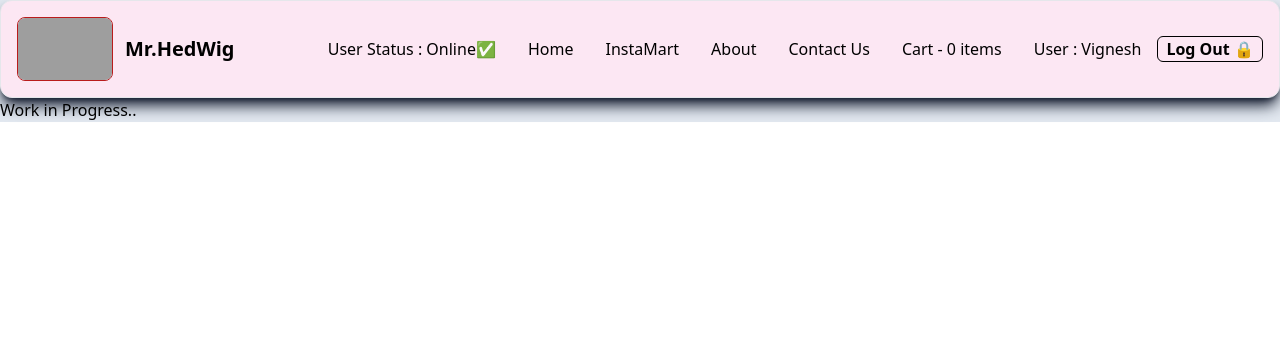
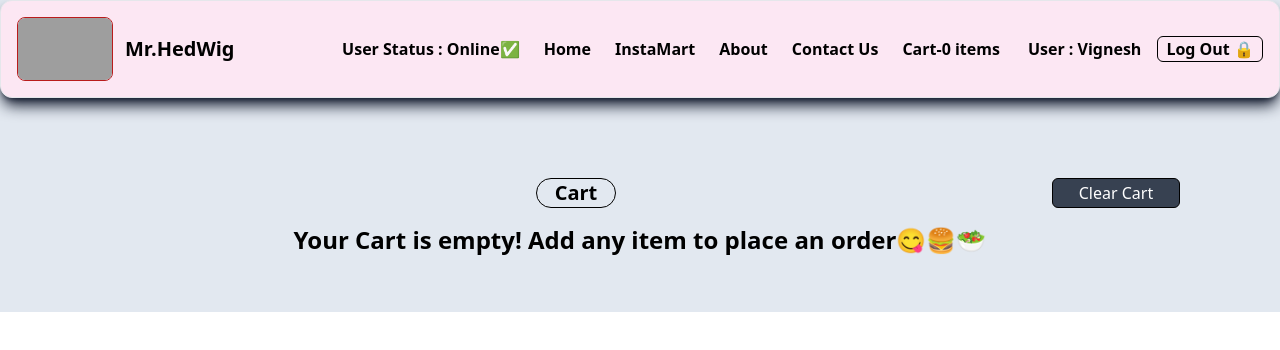
Before and after one commit to VigneshElangovan52/Mr.HedwiG_Food_Delivery, a React (Create React App) app: page /cart in a window 1280 px wide. Shown: the top 350 px of the page. Built offline with nearby package versions, Linux system fonts and the light colour scheme; grey boxes are pictures that could not be loaded.

Commit message:
Store setup successful and updated Cart functionality

```diff
--- a/src/App.js
+++ b/src/App.js
@@ -4,6 +4,8 @@ import Header from './components/Header';
 import { Outlet } from 'react-router-dom';
 import UserContext from './utils/UserContext';
 import { useEffect, useState } from 'react';
+import { Provider } from 'react-redux';
+import appStore from './utils/appStore';
 
 const AppLayout =()=>{
 
@@ -19,8 +21,10 @@ const AppLayout =()=>{
     return (
       <UserContext.Provider value={{ loggedInBy: user, setUser}}>
         <div className="bg-slate-200">
+          <Provider store={appStore}>
           <Header />
           <Outlet />
+          </Provider>
         </div>
       </UserContext.Provider>
     );
--- a/src/components/About.js
+++ b/src/components/About.js
@@ -2,7 +2,7 @@ import UserClass from "./UserClass";
 
 const About = () => {
     return (
-        <div className="bg-gray-100 my-4 p-2 border border-solid border-gray-200  h-60 rounded-lg hover:bg-gray-200">
+        <div className="bg-gray-100 my-4 p-2 border border-solid border-gray-200 rounded-lg">
             <h1>**About Us: Mr.Foody - Your Culinary Companion**</h1>
             <p>At Mr.Foody, we are more than just a food delivery application; we are your ultimate culinary companion, dedicated to satisfying your cravings and bringing delectable experiences to your doorstep.
 
--- a/src/components/Cart.js
+++ b/src/components/Cart.js
@@ -1,9 +1,28 @@
+import { useDispatch, useSelector } from "react-redux";
+import CategoryItems from "./CategoryItems";
+import { clearCart } from "../utils/CartSlice";
+
 const Cart = () => {
+  const cartItems = useSelector((store) => store.cart.items);
+
+  const dispatch = useDispatch();
+
+  const clearCartHandler = () => {
+    dispatch(clearCart());
+  }
+
   return (
-    <div>
-        <h1>Work in Progress..</h1>
+    <div className="text-center m-10 p-10 ">
+      <div className="flex px-5">
+        <h1 className="m-auto font-bold text-xl border border-black w-20 rounded-2xl">Cart</h1>
+        <button className="bg-gray-700 text-white border hover:bg-black border-solid border-black rounded-md px-2 w-32" onClick={clearCartHandler}>Clear Cart</button>
+      </div>
+      {cartItems.length === 0 && <h1 className="font-bold text-2xl p-4">Your Cart is empty! Add any item to place an order😋🍔🥗</h1>}
+      <div>
+        <CategoryItems data={cartItems} />
+      </div>
     </div>
-  )
-}
+  );
+};
 
 export default Cart;
--- a/src/components/CategoryItems.js
+++ b/src/components/CategoryItems.js
@@ -1,18 +1,35 @@
 import React from 'react';
 import { CDN_URL } from '../utils/constants';
+import { useDispatch } from 'react-redux';
+import { addItem, removeItem } from '../utils/CartSlice';
 
 const CategoryItems = ({data}) => {
   console.log(data, "foodlist");
 
+  const dispatch = useDispatch();
+
+  const addItemHandler = (item) => {
+    dispatch(addItem(item));
+
+  }
+
+  const removeItemHandler = (item) => {
+    dispatch(removeItem(item));
+
+  }
+
   return (
     <div>
       {data.map((item) => (
-        <div className='p-3 m-2 border-b-2 border-gray-500 shadow-lg flex justify-between rounded-lg'>
+        <div className='p-3 m-2 border-2 border-gray-500 shadow-lg flex justify-between rounded-lg'>
           <div className='text-left w-9/12' ><h1 className='font-semibold'>{item.card.info.name} - Rs.{item.card.info.price ? item.card.info.price/100 : item.card.info.defaultPrice/100 }</h1>
           {item.card.info.description ? <p className='pt-2'>{item.card.info.description}</p> : <p>Good Food,Good Life</p>}
           </div>
-          <img className = 'w-20 h-20' src = {CDN_URL + item.card.info.imageId} alt="Unavailable" />
-          <button className='bg-black text-white h-6 rounded-md pd-1 px-2'>Add+</button>
+          <img className = 'w-32 h-28' src = {CDN_URL + item.card.info.imageId} alt="Unavailable" />
+          <div className='pt-3 px-1 space-y-3 w-24'>
+          <button className='bg-black text-white h-6 border-black rounded-md pd-3 px-2' onClick={()=> {addItemHandler(item)}}>Add+</button>
+          <button className='bg-black text-white h-6  border-black rounded-md pd-1 px-2' onClick={()=> {removeItemHandler(item)}}>Remove-</button>
+          </div>
         </div>
       ))}
     </div>
--- a/src/components/Header.js
+++ b/src/components/Header.js
@@ -2,6 +2,7 @@ import { useContext, useState } from "react";
 import { Link } from "react-router-dom";
 import useOnlineStatus from "../utils/useOnlineStatus";
 import UserContext from "../utils/UserContext";
+import { useSelector } from "react-redux";
 
 
 const AppName = () => {
@@ -29,19 +30,21 @@ const Header = () => {
   const userStatus = useOnlineStatus();
   const {loggedInBy} = useContext(UserContext);
 
-  console.log(loggedInBy, '12345');
+  const cartItems = useSelector((store)=> store.cart.items);
+
+  console.log(cartItems, 'items');
 
   return (
     <div className="flex justify-between bg-pink-100 p-4 rounded-xl border shadow-lg shadow-slate-900 ">
       <AppName />
-      <div className="flex items-center">
+      <div className="flex items-center font-bold">
         <ul className="flex items-center">
-          <li className="items-center p-4">User Status : {((userStatus && isLoggedIn === 'Log Out') ? 'Online✅' : 'Offline🔴' )}</li>
-          <li className="items-center p-4"><Link to = "/">Home</Link></li>
-          <li className="items-center p-4"><Link to = "/instamart">InstaMart</Link></li>
-          <li className="items-center p-4"><Link to = "/about">About</Link></li>
-          <li className="items-center p-4"><Link to = "/contact">Contact Us</Link></li>
-          <li className="items-center p-4">Cart - {0} items</li>
+          <li className="items-center p-3">User Status : {((userStatus && isLoggedIn === 'Log Out') ? 'Online✅' : 'Offline🔴' )}</li>
+          <li className="items-center p-3"><Link to = "/">Home</Link></li>
+          <li className="items-center p-3"><Link to = "/instamart">InstaMart</Link></li>
+          <li className="items-center p-3"><Link to = "/about">About</Link></li>
+          <li className="items-center p-3"><Link to = "/contact">Contact Us</Link></li>
+          <li className="items-center p-3"><Link to="/cart">Cart-{cartItems.length} items</Link></li>
           <li className="p-4">User : {loggedInBy}</li>
           <button className = "px-2 rounded-md hover:bg-pink-300 active:bg-slate-200-700 border border-solid border-black font-bold" onClick = {LogInStatus}>{isLoggedIn} {(isLoggedIn === 'Log Out') ? '🔒' : '🔑'}</button>
         </ul>
--- a/src/components/Instamart.js
+++ b/src/components/Instamart.js
@@ -1,13 +1,13 @@
 const Instamart = () => {
   return (
-    <div>
-      <h1>Work in progress!!</h1>
-      <b>
+    <div className="py-2">
+      <h1 className="mx-2 py-3 text-2xl font-bold">Work in progress!!</h1>
+      <p className=" m-2 py-3">
         This component is created to practice lazy loading which will chunk off
         the large bundle.js file to multiple small chunks as required, thereby
         reducing the file weight and optimizing the app to make it
         manageable,testable and light 🚀
-      </b>
+      </p>
     </div>
   );
 };
--- a/src/utils/CartSlice.js
+++ b/src/utils/CartSlice.js
@@ -1,5 +1,21 @@
 import { createSlice } from "@reduxjs/toolkit";
 
-const CartSlice = createSlice({})
+const CartSlice = createSlice({
+  name: "cart",
+  initialState: { items: [] },
+  reducers: {
+    addItem: (state, action) => {
+      state.items.push(action.payload);
+    },
+    removeItem: (state, action) => {
+      state.items.pop();
+    },
+    clearCart: (state, action) => {
+      state.items.length = 0;
+    },
+  },
+});
 
-export default CartSlice;
+export const {addItem, removeItem, clearCart} = CartSlice.actions;
+
+export default CartSlice.reducer;
--- a/src/utils/appStore.js
+++ b/src/utils/appStore.js
@@ -1,5 +1,10 @@
 import { configureStore } from "@reduxjs/toolkit";
+import cartReducer from "./CartSlice";
 
-const appStore = configureStore({});
+const appStore = configureStore({
+    reducer: {
+        cart : cartReducer
+    }
+});
 
 export default appStore;
```
